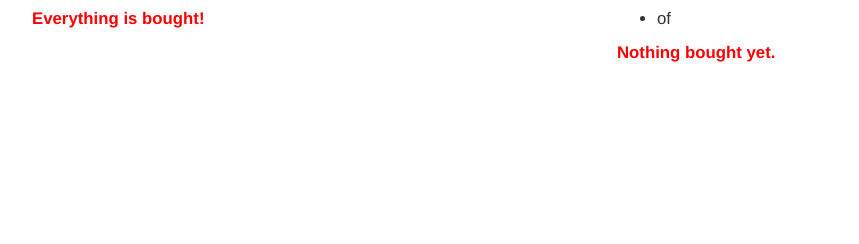
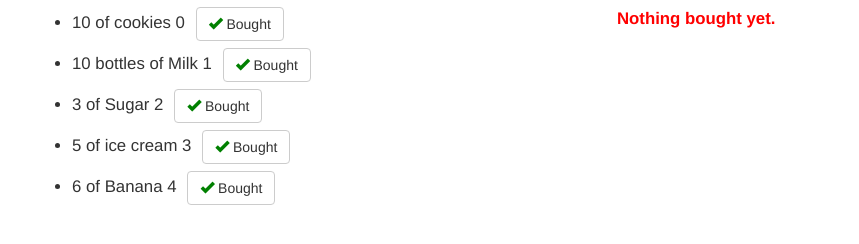
Before and after one commit to marian27a/Assignment, a plain HTML site: page module2-solution/index.html in a window 1280 px wide. Shown: the part 126-370 px from the top of the page, without its empty margins (38-897 px from the left). Drawn offline with Linux system fonts and the light colour scheme.

Commit message:
Update index.html

```diff
--- a/module2-solution/index.html
+++ b/module2-solution/index.html
@@ -31,19 +31,19 @@
   <div class="row">
 
     <!-- To Buy List -->
-    <div class="col-md-6" ng-controller='ToBuyController as needBuy'>
+    <div class="col-md-6" ng-controller='ToBuyController as itemDelete'>
      <h2>To Buy:</h2>
      <ul>
-       <li ng-repeat="item in itemDelete.items">{{ item.quantity }} of {{ item.name }}<button class="btn btn-default"><span class="glyphicon glyphicon-ok"></span> Bought</button></li>
+       <li ng-repeat="item in itemDelete.items">{{item.quantity }} of {{ item.name }} {{ $index }} <button class="btn btn-default" ng-click="itemDelete.removeItem();"><span class="glyphicon glyphicon-ok"></span> Bought</button></li>
      </ul>
-     <div class="emptyMessage">Everything is bought!</div>
+     <div class="emptyMessage" ng-if="itemDelete.Mesege">Everything is bought!</div>
     </div>
 
     <!-- Already Bought List -->
     <div class="col-md-6" ng-controller='AlreadyBoughtController as alreadyBought'>
      <h2>Already Bought:</h2>
      <ul>
-       <li>{{ item.quantity }} of {{ item.name }}</li>
+       <li ng-repeat="item in alreadyBought.items">{{item[0].quantity}} of {{ item[0].name}}</li>
      </ul>
      <div class="emptyMessage">Nothing bought yet.</div>
     </div>
```
